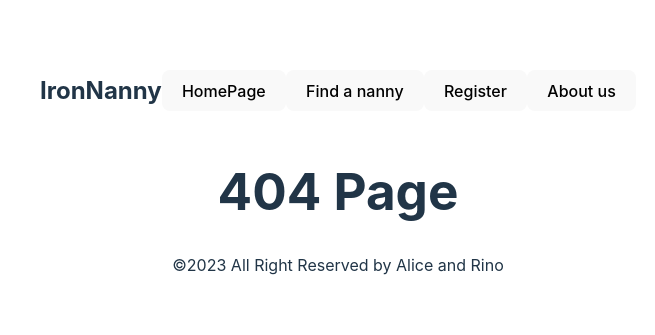
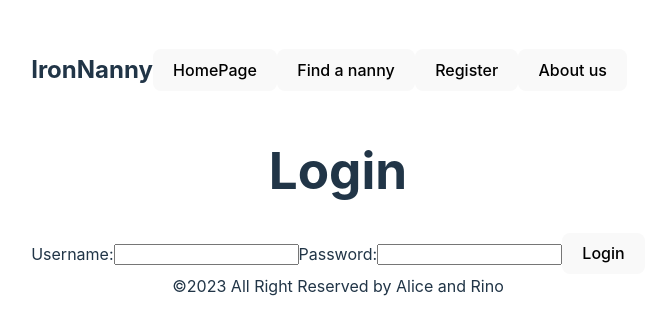
Before and after one commit to Rin-o/M2-Project-Frontend, a React (Vite) app: page /adminPassword in a window 1280 px wide. Before the commit this address had no page. Shown: the part 235-570 px from the top of the page, without its empty margins (302-957 px from the left). Built offline with nearby package versions, Linux system fonts and the light colour scheme.

Commit message:
admin page created

```diff
--- a/src/App.jsx
+++ b/src/App.jsx
@@ -7,6 +7,7 @@ import BabysitterDetailsPage from './pages/BabysitterDetailsPage'
 import AddBabysitterPage from './pages/AddBabysitterPage'
 import UpdatePage from './pages/UpdatePage'
 import AboutUsPage from './pages/AboutUsPage'
+import AdminPage from './pages/AdminPage'
 
 function App() {
 
@@ -18,6 +19,7 @@ function App() {
       <Route path='/babysitters' element={<AllBabysittersPage />}></Route>
       <Route path='/babysitters/:babysitterId' element={<BabysitterDetailsPage />}></Route>
       <Route path='/babysitters/new' element={<AddBabysitterPage />}></Route>
+      <Route path='/adminPassword' element={<AdminPage />}></Route>
       <Route path='/babysitters/:babysitterId/update' element={<UpdatePage />}></Route>
       <Route path='/aboutus' element={<AboutUsPage />}></Route>
 
--- /dev/null
+++ b/src/pages/AdminPage.jsx
@@ -0,0 +1,51 @@
+import { useState } from "react";
+import { Link, Navigate, useParams } from "react-router-dom";
+
+const AdminPage = () => {
+
+    const {babysitterId} = useParams()
+
+    const [username, setUsername] = useState('');
+    const [password, setPassword] = useState('');
+
+    const handleLogin = () =>  {
+        if (username && password) {
+            <Navigate to={`/babysitters/${babysitterId}/update`} />
+        } else {
+            alert('please enter a valid username or password')
+        }
+    }
+
+        return (
+            <div>
+            <h1>Login</h1>
+            <form>
+              <label>Username:</label>
+              <input
+                type="text"
+                id="username"
+                name="username"
+                value={username}
+                onChange={(e) => setUsername(e.target.value)}
+                required
+              />
+              <label>Password:</label>
+              <input
+                type="password"
+                id="password"
+                name="password"
+                value={password}
+                onChange={(e) => setPassword(e.target.value)}
+                required
+              />
+              <Link to={`/babysitters/${babysitterId}/update`}>
+              <button type="button" onClick={handleLogin}>
+                Login
+              </button>
+              </Link>
+            </form>
+          </div>
+        )
+    }
+
+export default AdminPage;
--- a/src/pages/BabysitterDetailsPage.jsx
+++ b/src/pages/BabysitterDetailsPage.jsx
@@ -45,6 +45,8 @@ const BabysitterDetailsPage = () => {
         }
       }
 
+    const isAdmin = false;
+
     return !babysitter ? (
     <h1>Loading ...</h1>
     ) : (
@@ -70,7 +72,7 @@ const BabysitterDetailsPage = () => {
             </div>
           </div>
           <button type='button'>Send an email</button>
-          <Link to={`/babysitters/${babysitter.id}/update`}>
+          <Link to={`/adminPassword`}>
             <button type='button'>Update</button>
           </Link>
           <button type='button' onClick={()=>{handleDelete(babysitter.id)}}>Delete</button>
```
